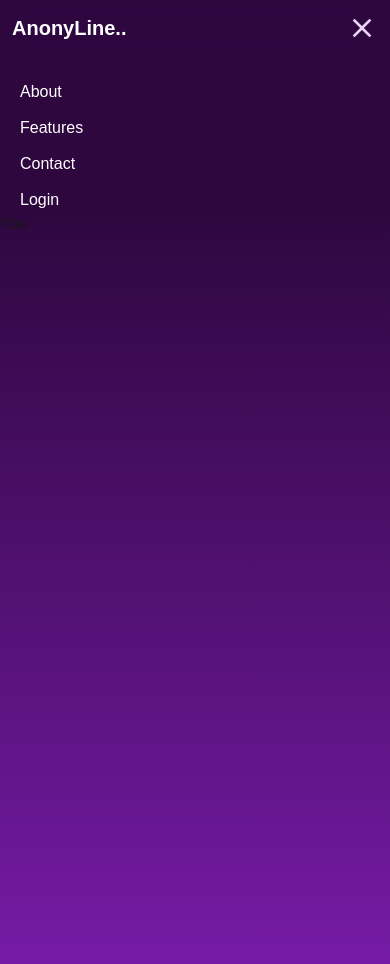
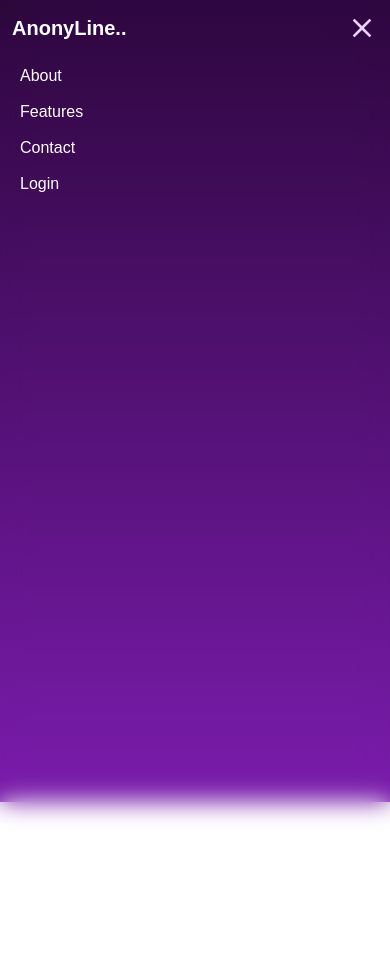
Before and after one commit to MikeyA-yo/anonyline, a Next.js app: page / in a window 390 px wide. Both pictures are taken after a click on the icon 362 px from the left and 28 px from the top of the page. Shown: the top 964 px of the page. After the commit the page ends 844 px from the top, so only its background shows below. Built offline with nearby package versions, Linux system fonts and the light colour scheme.

Commit message:
nav modifications

```diff
--- a/components/nav.tsx
+++ b/components/nav.tsx
@@ -18,7 +18,7 @@ export default function Nav(){
             </div>
             <Link href={"/login"}>Login</Link>
           </nav>
-          <nav className="lg:hidden md:hidden fixed w-full flex items-center text-white p-3 backdrop-blur-md justify-between">
+          <nav className="lg:hidden z-20 md:hidden fixed w-full flex items-center text-white p-3 backdrop-blur-md justify-between">
             <Link href={"/"} className="text-xl font-bold">AnonyLine..</Link>
             <Bar open={open} setOpen={setOpen} />
           </nav>
@@ -32,7 +32,7 @@ export const AnimateDiv = motion.div;
 function SideBar({}){
     return (
         <>
-          <AnimateDiv className="flex flex-col gap-3 pt-20 text-white px-5" initial={{
+          <AnimateDiv className="flex flex-col gap-3 pt-16 h-screen fixed backdrop-blur-md w-full text-white px-5" initial={{
                 x: "100vw"
             }} animate={{
                 x: "0vw"
```
